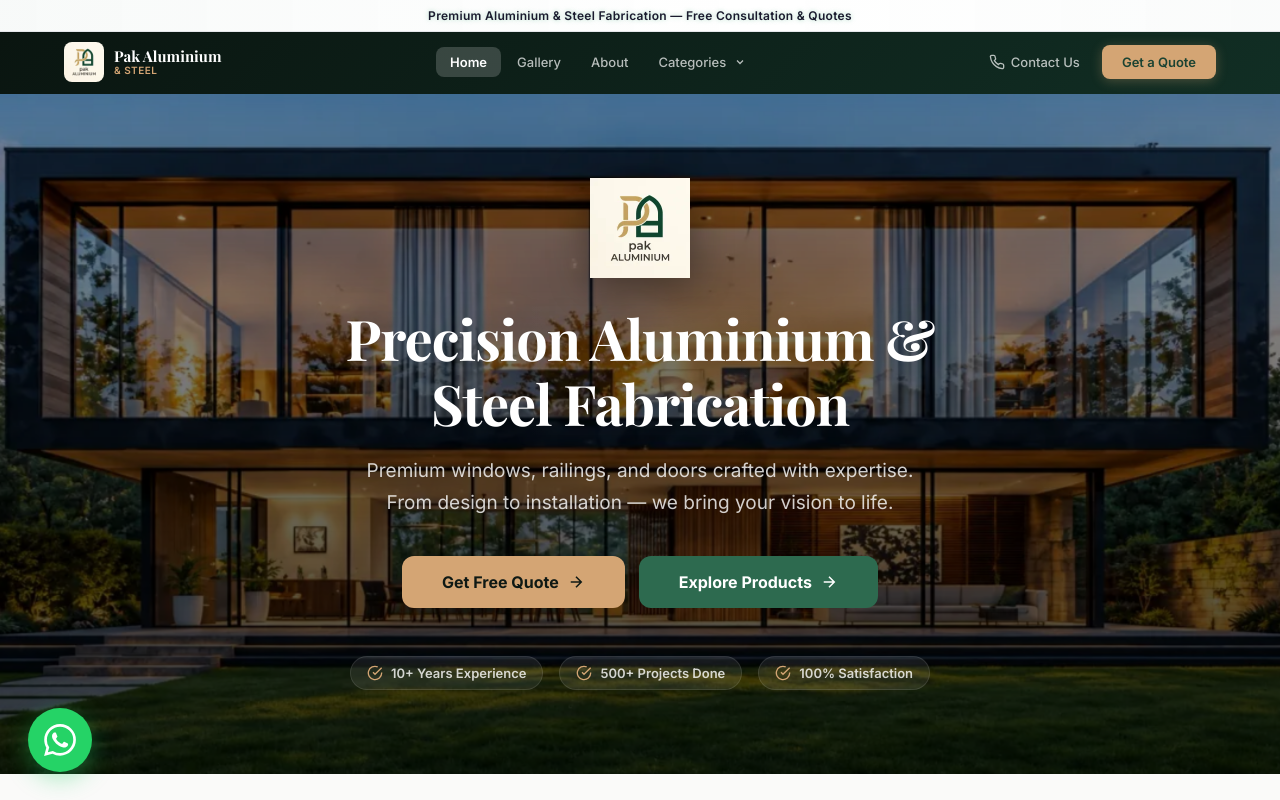
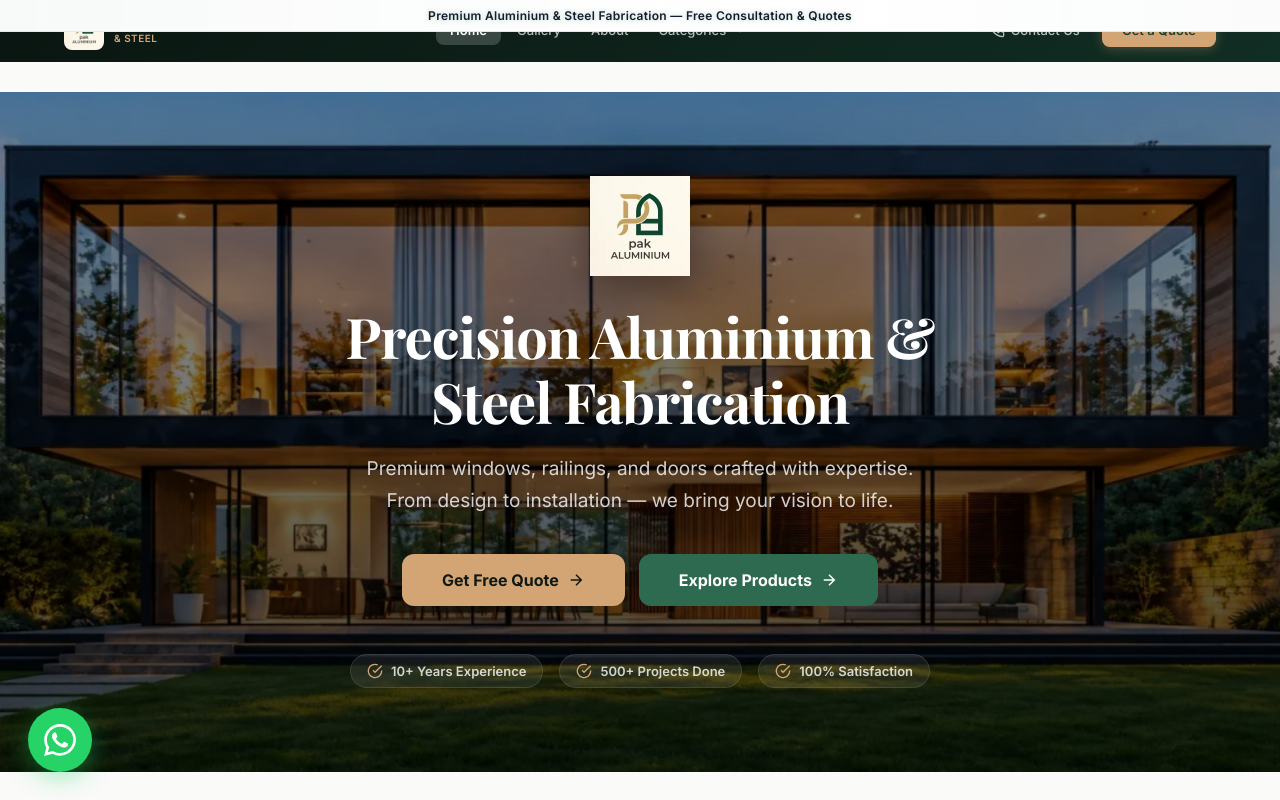
Before and after one commit to shahidburhan37-dotcom/pak-aluminium-steel, a React (Vite) app: page / in a window 1280 px wide. Shown: the top 800 px of the page. Built offline with nearby package versions, Linux system fonts and the light colour scheme.

Commit message:
fix: header position fixed (sticky was broken by overflow-x hidden on #root)

```diff
--- a/src/components/Layout.jsx
+++ b/src/components/Layout.jsx
@@ -11,6 +11,7 @@ export default function Layout({ children }) {
   return (
     <>
       <Navbar />
+      <div className="nav-spacer" />
       <main className="animate-page-in">
         {children}
       </main>
--- a/src/index.css
+++ b/src/index.css
@@ -148,7 +148,7 @@ button { cursor: pointer; font-family: var(--font-body); }
    NAVBAR
    ═══════════════════════════════════════════════ */
 .navbar {
-  position: sticky; top: 0; z-index: 1000;
+  position: fixed; top: 0; left: 0; right: 0; z-index: 1000;
   padding: 0;
   background: linear-gradient(135deg, #0a1510, #112e24);
   backdrop-filter: blur(24px);
@@ -158,6 +158,7 @@ button { cursor: pointer; font-family: var(--font-body); }
 .navbar.scrolled {
   box-shadow: 0 4px 30px rgba(0,0,0,0.15);
 }
+.nav-spacer { height: 60px; }
 .topbar.hidden {
   opacity: 0;
   height: 0;
```
